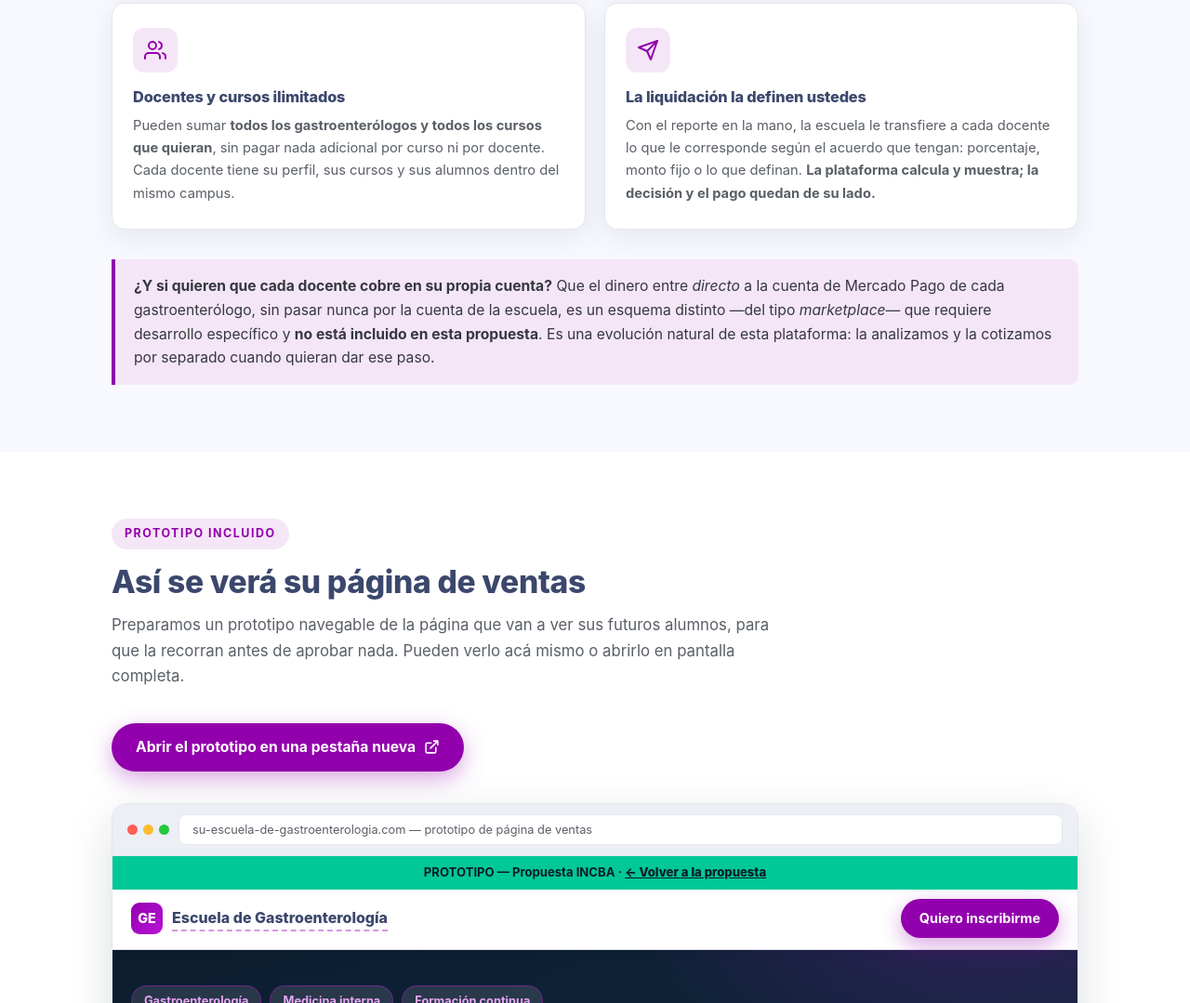
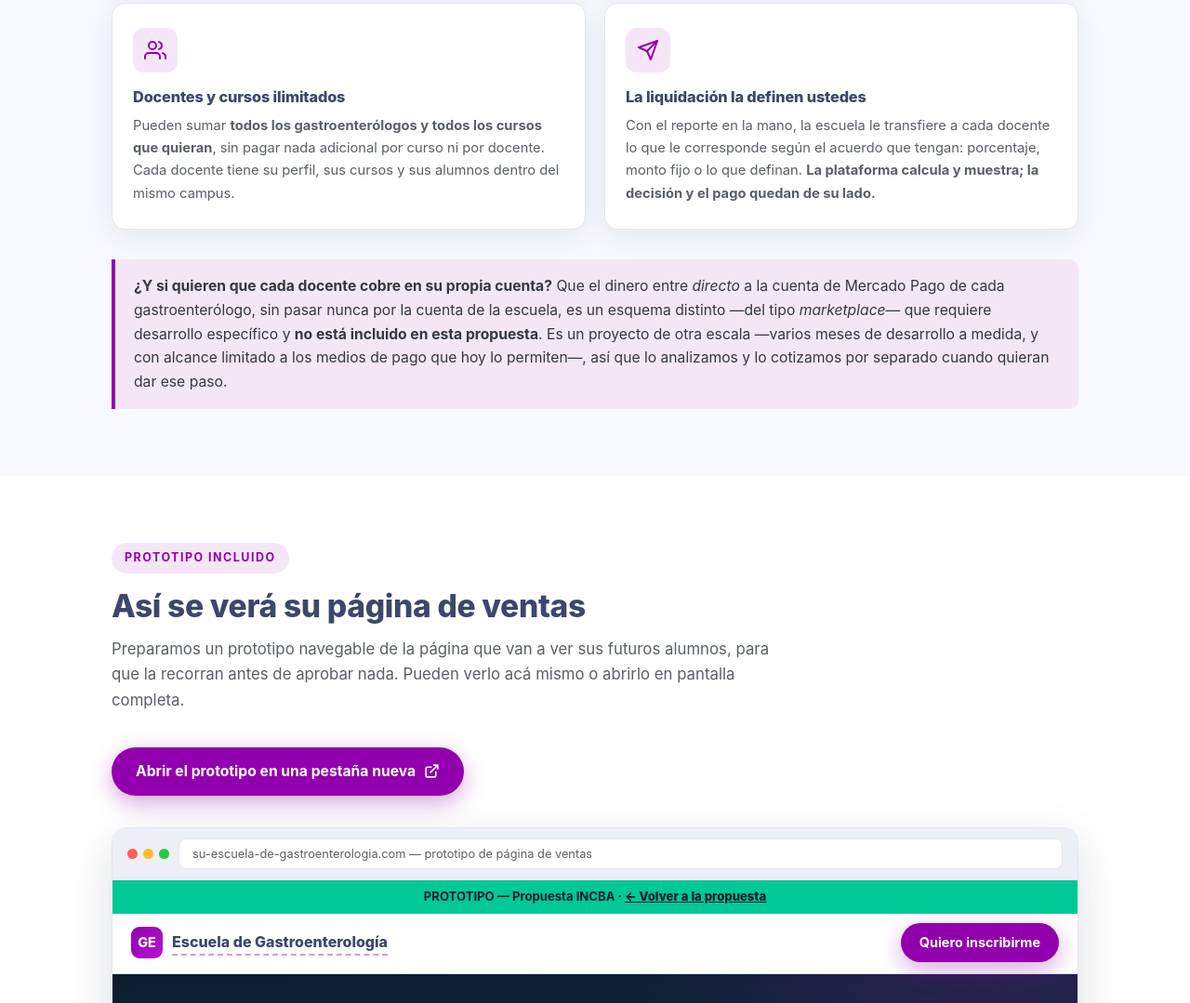
Before and after one commit to rebofel/propuesta-lms-gastro, a plain HTML site: page index.html in a window 1280 px wide. Shown: the part 4123-5202 px from the top of the page at 93% size. Drawn offline with Linux system fonts and the light colour scheme.

Commit message:
Ajusta la nota de marketplace: aclara que es un proyecto de otra escala
Evita generar la expectativa de que el cobro directo por docente es un
agregado menor. La investigacion de factibilidad dio ~590 h (4-5 meses) y
alcance limitado a Mercado Pago Argentina: PayPal no lo permite y dLocal Go
no esta confirmado para pagos cross-border.

Co-Authored-By: Claude Opus 4.8 <noreply@anthropic.com>

```diff
--- a/index.html
+++ b/index.html
@@ -652,7 +652,7 @@
     </div>
 
     <div class="lms-note reveal" style="margin-top:32px;margin-bottom:0;max-width:100%">
-      <strong>¿Y si quieren que cada docente cobre en su propia cuenta?</strong> Que el dinero entre <em>directo</em> a la cuenta de Mercado Pago de cada gastroenterólogo, sin pasar nunca por la cuenta de la escuela, es un esquema distinto —del tipo <em>marketplace</em>— que requiere desarrollo específico y <strong>no está incluido en esta propuesta</strong>. Es una evolución natural de esta plataforma: la analizamos y la cotizamos por separado cuando quieran dar ese paso.
+      <strong>¿Y si quieren que cada docente cobre en su propia cuenta?</strong> Que el dinero entre <em>directo</em> a la cuenta de Mercado Pago de cada gastroenterólogo, sin pasar nunca por la cuenta de la escuela, es un esquema distinto —del tipo <em>marketplace</em>— que requiere desarrollo específico y <strong>no está incluido en esta propuesta</strong>. Es un proyecto de otra escala —varios meses de desarrollo a medida, y con alcance limitado a los medios de pago que hoy lo permiten—, así que lo analizamos y lo cotizamos por separado cuando quieran dar ese paso.
     </div>
   </div>
 </section>
```
